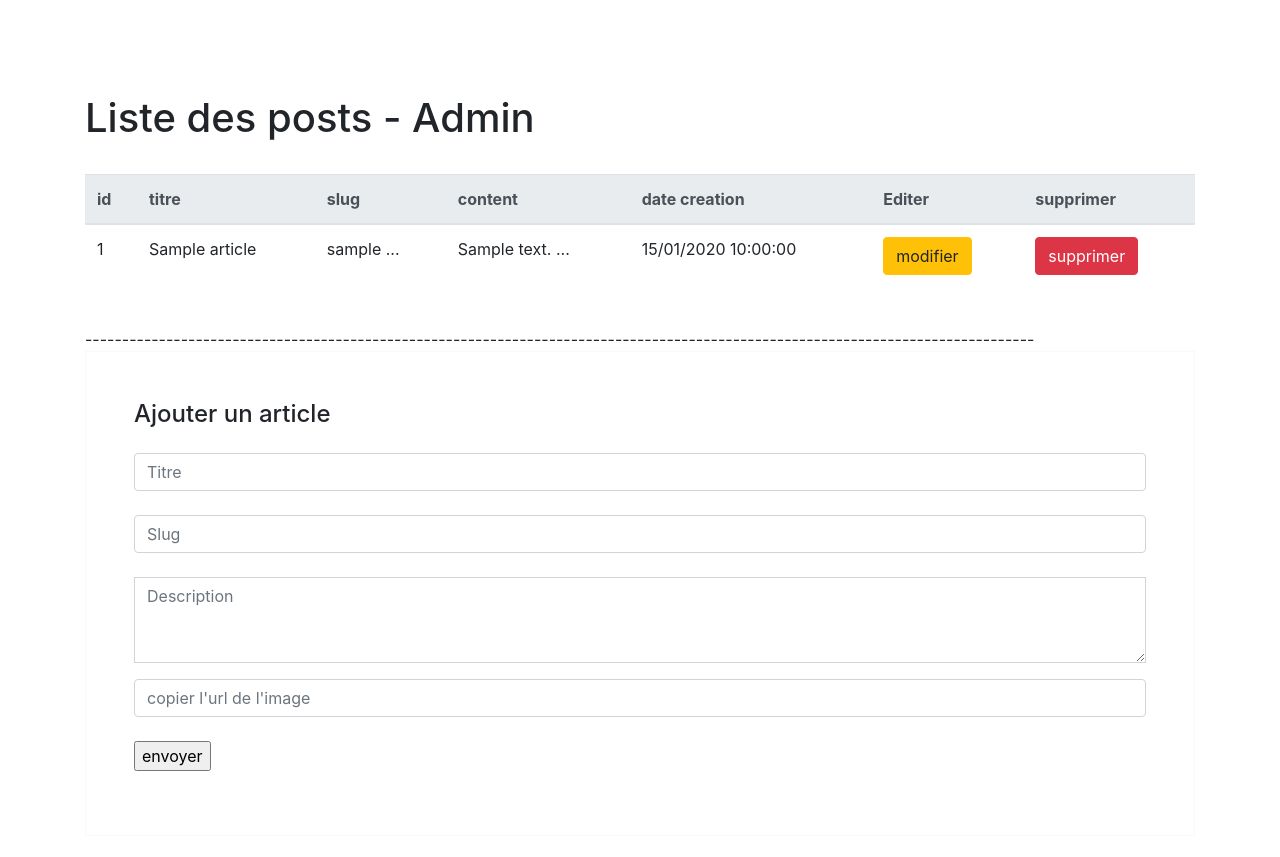
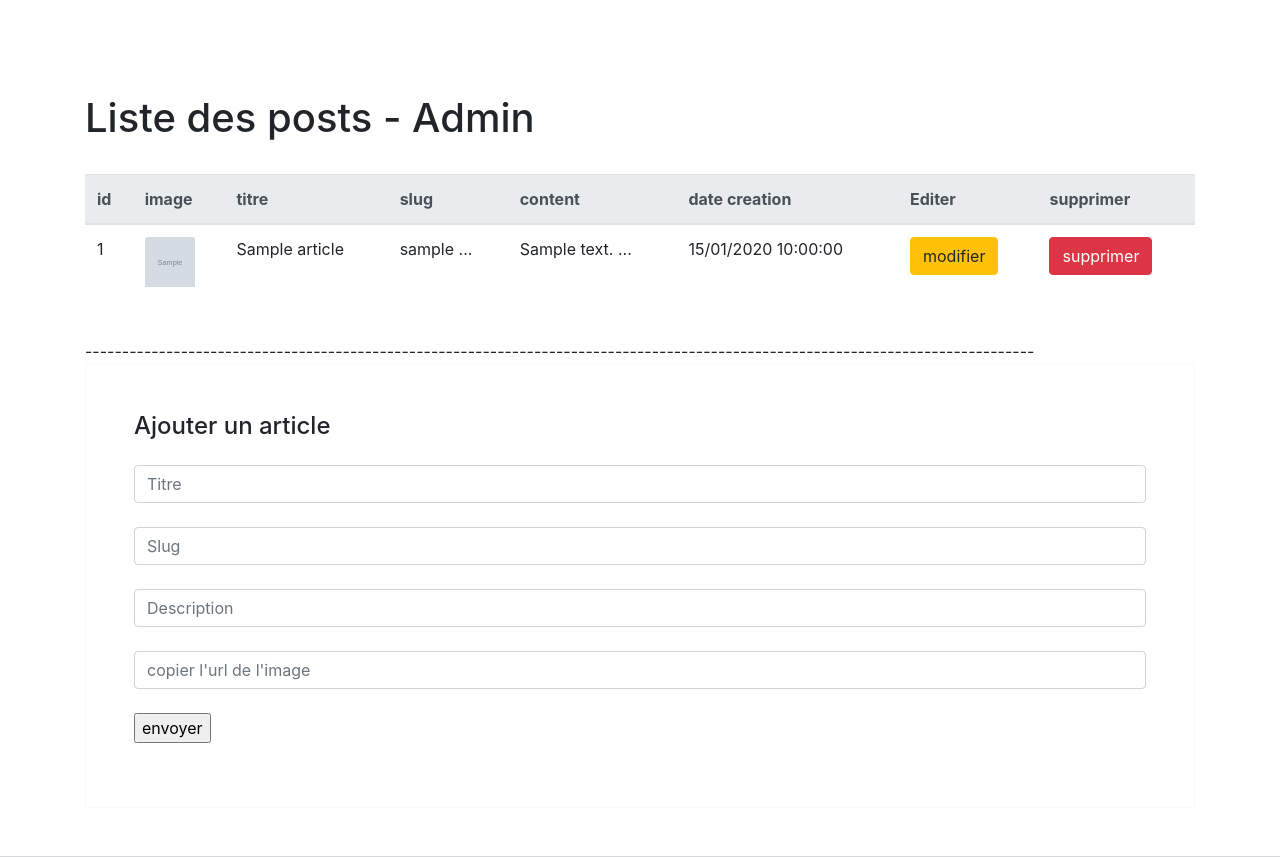
Before and after one commit to donjmi/Projet-5, a PHP site: template src/Views/admin_post.twig in a window 1280 px wide. Shown: the part 106-963 px from the top of the page. Run offline with PHP 8.4, Linux system fonts and the light colour scheme; the template is opened without the code that fills it: most values are stand-ins (such as "Sample title", 1, 10 or a date in 2020); grey boxes marked "Sample" are stand-in pictures; some libraries are stand-ins or nearby versions.

Commit message:
minor modif

```diff
--- a/public/css/style2.css
+++ b/public/css/style2.css
@@ -68,6 +68,10 @@ text-align: justify;
   width: 200px;
   height: 200px;
 }
+#img_blog_admin {
+  width: 50px;
+  height: 50px;
+}
 
 .flux{
   color: blueviolet;
--- a/src/Controllers/HomeController.php
+++ b/src/Controllers/HomeController.php
@@ -2,6 +2,7 @@
 namespace Blog\Controllers;
 
 use Blog\Models\HomeModel;
+use Blog\Models\MainModel;
 
 class HomeController extends MainController
 {
--- a/src/Models/MainModel.php
+++ b/src/Models/MainModel.php
@@ -5,6 +5,7 @@ abstract class MainModel
 {
     // Propriétés permettant de personnaliser les requêtes
     protected $table;
+    public $model;
 
     /**
      * Fonction d'initialisation de la base de données
--- a/src/Views/admin_post.twig
+++ b/src/Views/admin_post.twig
@@ -7,6 +7,7 @@
     <thead class="thead-light">
     <tr>
         <th>id</th>
+        <th>image</th>
         <th>titre</th>
         <th>slug</th>
         <th>content</th>
@@ -18,6 +19,7 @@
 {% for article in articles %}
     <tr>
        <td>{{ article.id }}</td>
+       <td><img id="img_blog_admin" src="{{ article.url_images }}" class="card-img-top" alt="..." ></td>
        <td>{{ article.title }}</td>
        <td>{{ article.slug|slice(0, 55) }} ...</td>
        <td>{{ article.content|slice(0, 55) }} ...</td>
@@ -43,7 +45,7 @@
    <p><input type="hidden"  name="id"         value=""></p>
    <p><input type="text"    name="title"      value="" id="defaultContactFormName" class="form-control mb-4" placeholder="Titre" required></p>
    <p><input type="text"    name="slug"       value="" id="defaultContactFormName" class="form-control mb-4" placeholder="Slug" required></p>
-   <p><textarea             name="content"    value="" id="exampleFormControlTextarea2" class="form-control rounded-0"  rows="3" placeholder="Description" required></textarea></p>
+   <p><input type="text"    name="content"    value="" id="defaultContactFormName" class="form-control mb-4" placeholder="Description" required></p>
    <p><input type="text"    name="url_images" value="" id="defaultContactFormName" class="form-control mb-4" placeholder="copier l'url de l'image" required></p>
    <p><input type="submit"  value="envoyer"></p>
 
```
Also changed, not shown: src/Controllers/ArticlesController.php (+1 -7 lines), src/Models/ArticlesModel copy.php (added, +18 -0 lines).
